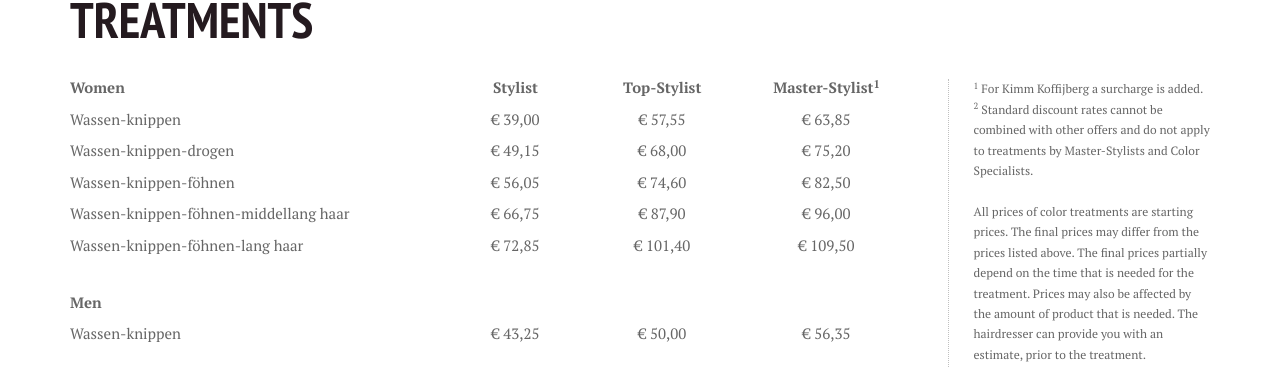
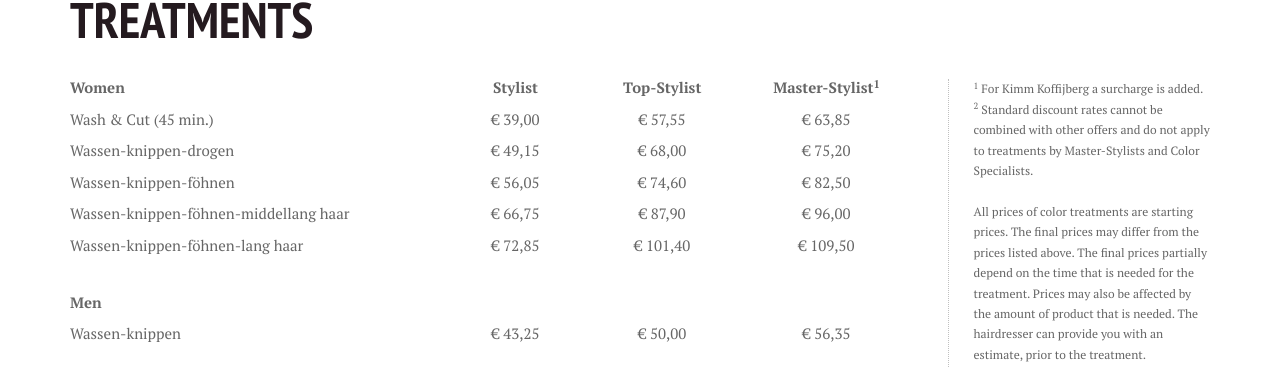
Before and after one commit to xuantiep/koffijberghairdressers, a Jekyll site: the page built from index.md, in a window 1280 px wide and 900 px high, scrolled down 1902 px. Shown: the part 151-520 px from the top of the window. Built offline with Jekyll 4.4.1, drawn with Linux system fonts in a browser that asks for light colours.

Commit message:
Updated '/_data/treatments.yml' via CloudCannon

```diff
--- a/_data/treatments.yml
+++ b/_data/treatments.yml
@@ -1,5 +1,5 @@
 ladies:
-  - item: Wassen-knippen
+  - item: 'Wash & Cut (45 min.)'
     prijs:
       - stylist: € 39.00
         topstylist: € 57.55
@@ -234,4 +234,4 @@ extensions:
       - stylist: € 39.95
         topstylist: € 39.95
         masterstylist: € 39.95
-    url:
+    url: ''
```
